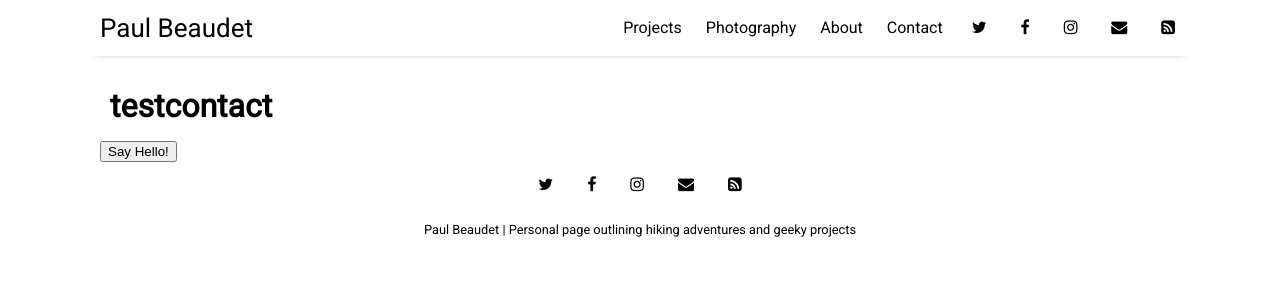
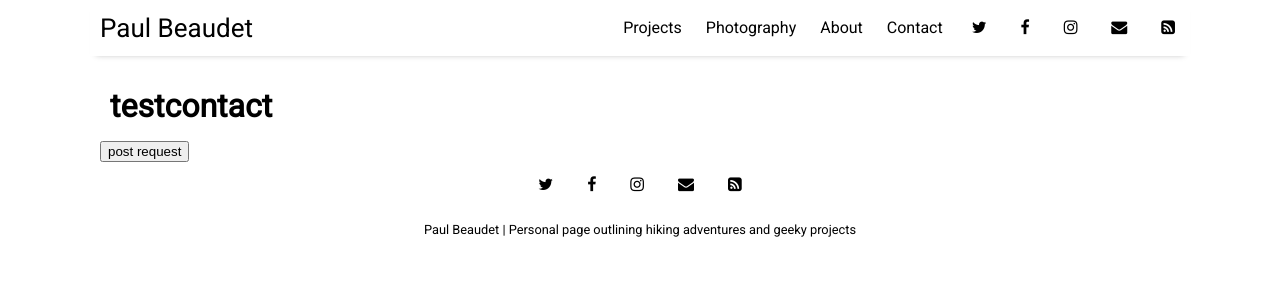
Before and after one commit to PaulBeaudet/paulbeaudet.github.io, a Jekyll site: the page built from pages/testcontact.html, in a window 1280 px wide. Shown: the top 300 px of the page. Built offline with Jekyll 4.4.1, drawn with Linux system fonts in a browser that asks for light colours; nearby versions of some CDN libraries.

Commit message:
Try a post

```diff
--- a/pages/testcontact.html
+++ b/pages/testcontact.html
@@ -3,4 +3,10 @@ layout: page
 title: testcontact
 ---
 
-<button type="button" onclick="contactOnSubmit()"> Say Hello!</button>
+<form method="POST" action="https://827872mihl.execute-api.us-east-1.amazonaws.com/dev/contact" onsubmit="return submitForm(this);">
+  <input type="hidden" value="person"   name="user" />
+  <input type="hidden" value="password" name="pwd" />
+  <input type="hidden" value="place"    name="organization" />
+  <input type="hidden" value="key"      name="requiredkey" />
+  <input type="submit" value="post request"/>
+</form>
```
Also changed, not shown: _includes/contact-page.html (+5 -3 lines).
